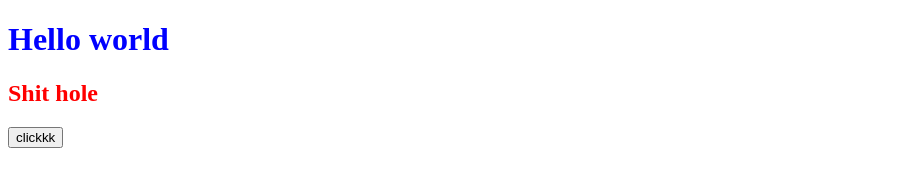
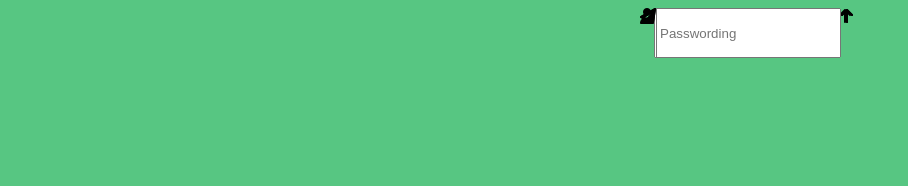
Before and after one commit to Sagi313/WebsiteJS, a website: page index.html in a window 1280 px wide. Shown: the whole page, without its empty margins (0-908 px from the left). Drawn offline with Linux system fonts and the light colour scheme.

Commit message:
check out my login system

```diff
--- a/index.html
+++ b/index.html
@@ -1,15 +1,33 @@
 <!DOCTYPE html>
-
-<html xmlns="http://www.w3.org/1999/xhtml">
+<html lang="en">
 <head>
-    <meta charset="utf-8" />
-    <link rel="stylesheet" type="text/css" href="style.css">
-    <title>This is the upper web title</title>
+    <meta charset="UTF-8">
+    <meta name="viewport" content="width=device-width, initial-scale=1.0">
+    <script src="https://kit.fontawesome.com/d51aac1f9d.js" crossorigin="anonymous"></script>
+    <link rel="stylesheet" href="style.css"/>
+    <title>MyFirstPage</title>
 </head>
 <body>
-	<h1 class ="alist">Hello world</h1>
-	<h2 class='alist'>Shit hole</h2>
-	<button id='aBtn'>clickkk</button>
-<script src="main.js"> </script>
+    <form>
+        <div class="field-username">
+            <i class="fas fa-user"></i>
+            <input type = "text" placeholder="Username" required/>
+            <i class="fas fa-arrow-up"></i>
+        </div>
+        <div class="field-email">
+            <i class="fas fa-paper-plane"></i>
+            <input type="email" placeholder="email" required/>
+            <i class="fas fa-arrow-up"></i>
+
+        </div>
+        <div class="field-age">
+            <i class="fas fa-paper-plane"></i>
+            <input type = "password" placeholder="Passwording" required/>
+            <i class="fas fa-arrow-up"></i>
+        </div>
+    </form>
+
+
+
 </body>
 </html>
--- a/style.css
+++ b/style.css
@@ -1,9 +1,21 @@
-h1 {
-	color: blue;
+body{
+	height: 150hv;
+	display: flex;
+	background-color: rgb(87,198,130);
+	transition: background 0.5s ease;
+	position: relative;
 }
-aBtn{width: 300px;}
 
-h2 {
-
-	color:red;
+.field-username,
+.field-email,
+.field-age
+{
+	position: absolute;
+	top: 10%;
+	left: 50%;
+	/*transform: translate(-50%,-50%);*/
+	height: 50px;
+	width: 400px;
+	/*background: black;*/
+	display: flex;
 }
```
